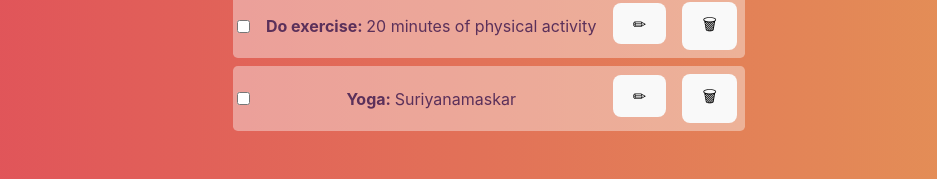
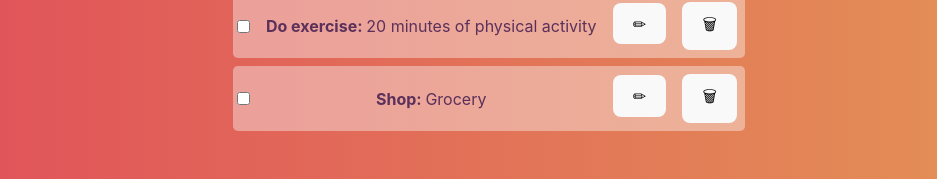
Before and after one commit to Porkalaikarthika/Task_Management_App, a React (Vite) app: page / in a window 1280 px wide. Shown: the part 461-640 px from the top of the page, without its empty margins (171-1108 px from the left). Built offline with nearby package versions, Linux system fonts and the light colour scheme.

Commit message:
Add task

```diff
--- a/src/App.jsx
+++ b/src/App.jsx
@@ -7,7 +7,7 @@ export default function App() {
   const [tasklist, setTasklist] = useState([
     { id: 145, Title: "Read a book", Des: "Daily read 10 pages on the book", done: false },
     { id: 235, Title: "Do exercise", Des: "20 minutes of physical activity", done: false },
-    { id: 334, Title: "Yoga", Des: "Suriyanamaskar", done: false }])
+    { id: 334, Title: "Shop", Des: "Grocery", done: false }])
 
 
   const [task, setTask] = useState({
```
